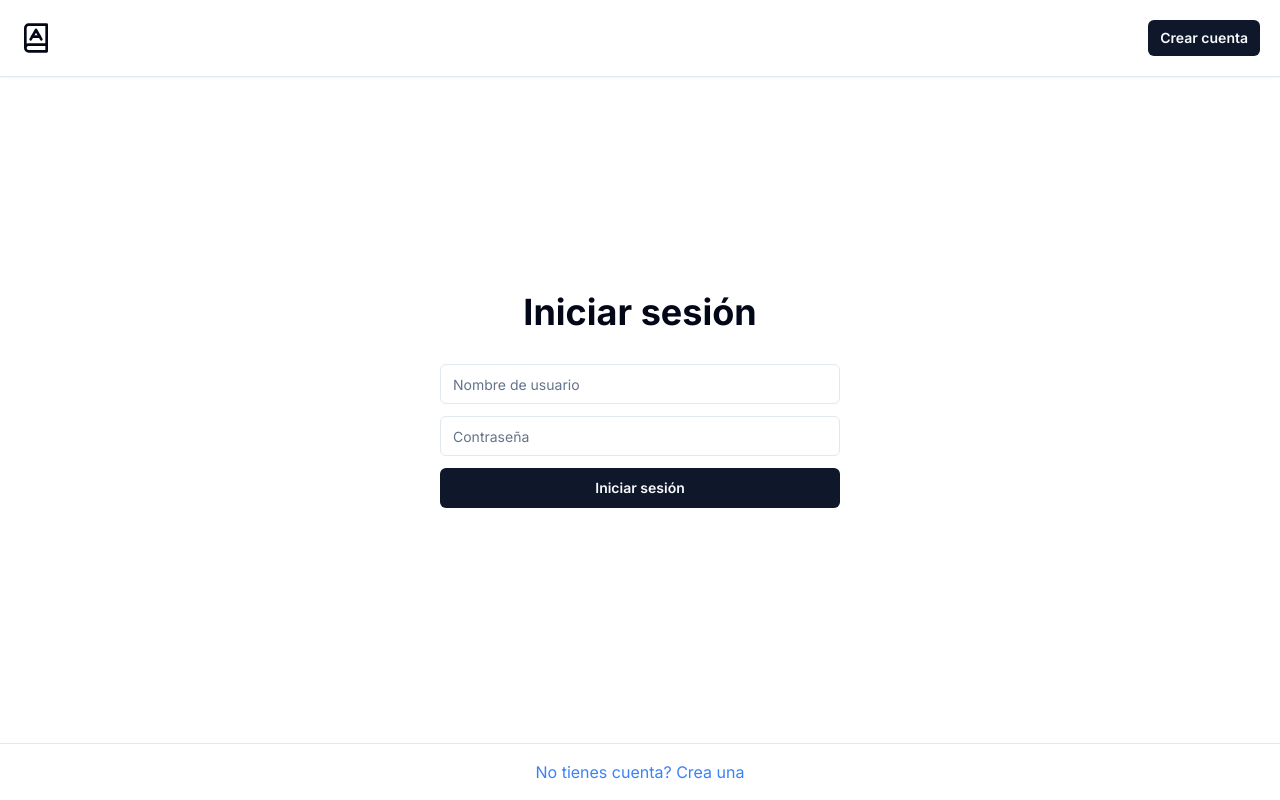
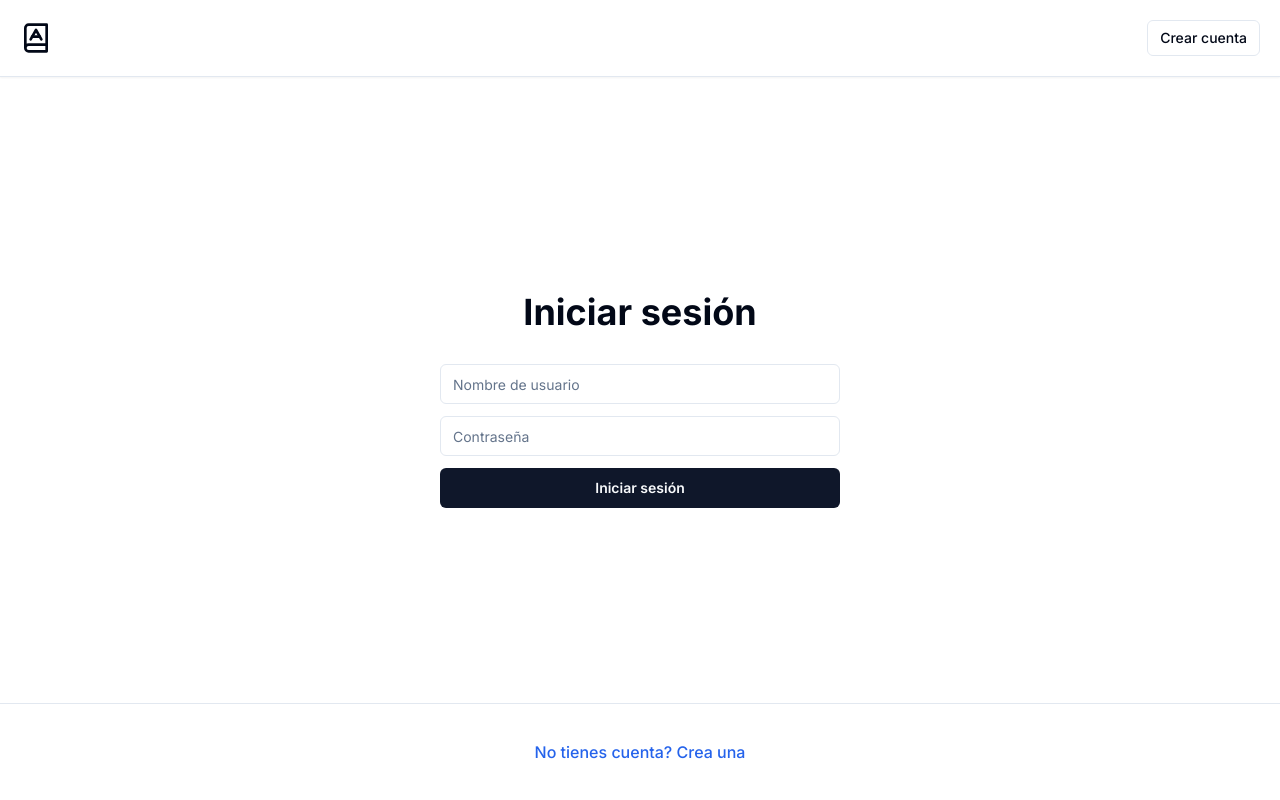
Before and after one commit to code-ventage/final-project-web, a Next.js app: page /auth/login in a window 1280 px wide. Built offline with nearby package versions, Linux system fonts and the light colour scheme.

Commit message:
fix: Add Context and refactoring styles

```diff
--- a/app/auth/login/page.tsx
+++ b/app/auth/login/page.tsx
@@ -1,19 +1,18 @@
 "use client";
 
-import { useState } from 'react'
+import { useState, useContext } from 'react'
 import Link from 'next/link'
 import { useRouter } from 'next/navigation'
-import { useAuth } from '@/hooks/useAuth'
 import { useToast } from '@/components/ui/use-toast'
 import { Loader } from 'lucide-react'
 import { Button } from '@/components/ui/button'
 import { Input } from '@/components/ui/input'
 import AuthHeader from '@/components/auth-header'
-import type { AuthResponse } from '@/hooks/useAuth'
+import AuthContext from '@/context/auth-context'
 
 export default function LoginPage() {
 
-    const { login, isLoading, setUser } = useAuth();
+    const { login, isLoading, setUser } = useContext(AuthContext);
     const [username, setUsername] = useState('');
     const [password, setPassword] = useState('');
     const router = useRouter();
@@ -27,24 +26,22 @@ export default function LoginPage() {
     const handleSubmit = async (e: React.FormEvent<HTMLFormElement>) => {
         e.preventDefault();
         const data = await login({ username, password })
-        console.log(data);
 
         if (data && data.response.status === '200') {
             setUser(data.response.data[0]);
-            router.push('/');
             clearForm();
             toast({
                 title: data.response.message,
                 duration: 3000
             })
-            return;
+            router.push('/');
+        } else {
+            return toast({
+                variant: 'destructive',
+                title: data?.response.message,
+                duration: 3000
+            });
         }
-
-        return toast({
-            variant: 'destructive',
-            title: data?.response.message,
-            duration: 3000
-        });
     }
 
     return (
@@ -89,8 +86,8 @@ export default function LoginPage() {
                 </form>
             </main>
 
-            <footer className="fixed bottom-0 w-full flex items-center justify-center py-4 px-3 border-t shadow-sm">
-                <Link href="/auth/register" className="text-blue-500 hover:underline">
+            <footer className="fixed bottom-0 w-full flex items-center justify-center py-9 px-3 border-t shadow-sm">
+                <Link href="/auth/register" className="font-medium text-blue-600 hover:underline">
                     No tienes cuenta? Crea una
                 </Link>
             </footer>
--- a/app/globals.css
+++ b/app/globals.css
@@ -76,7 +76,9 @@
     }
 }
 
-*,*::before,*::after {
+*,
+*::before,
+*::after {
     box-sizing: border-box;
 }
 
--- a/app/layout.tsx
+++ b/app/layout.tsx
@@ -1,13 +1,10 @@
-import type { Metadata } from "next";
+"use client";
+
 import { ThemeProvider } from "@/components/theme-provider";
 import { Toaster } from "@/components/ui/toaster";
+import { AuthProvider } from "@/context/auth-context";
 import "./globals.css";
 import "@fontsource-variable/inter";
-
-export const metadata: Metadata = {
-    title: "Traductor de números | Home",
-    description: "Generated by create next app",
-};
 
 export default function RootLayout({
     children,
@@ -16,7 +13,14 @@ export default function RootLayout({
 }>) {
     return (
         <html lang="en" suppressHydrationWarning>
+            <head>
+                <meta charSet="utf-8" />
+                <meta name="viewport" content="width=device-width, initial-scale=1.0" />
+                <link rel="icon" href="/app/favicon.ico" />
+                <title>Traductor de números</title>
+            </head>
             <body>
+                <AuthProvider>
                     <ThemeProvider
                         attribute="class"
                         defaultTheme="system"
@@ -25,6 +29,7 @@ export default function RootLayout({
                     >
                         {children}
                     </ThemeProvider>
+                </AuthProvider>
                 <Toaster />
             </body>
         </html >
--- a/components/auth-header.tsx
+++ b/components/auth-header.tsx
@@ -10,11 +10,15 @@ export default function AuthHeader() {
             </Link>
 
             <Button
-                className="font-semibold"
+                className="border"
                 size="sm"
+                variant="ghost"
                 asChild
             >
-                <Link href="/auth/register">
+                <Link
+                    href="/auth/register"
+                    className="font-medium"
+                >
                     Crear cuenta
                 </Link>
             </Button>
--- a/components/footer.tsx
+++ b/components/footer.tsx
@@ -4,7 +4,7 @@ import { Button } from "@/components/ui/button";
 
 export default function Footer() {
     return (
-        <footer className="fixed bottom-0 w-full flex items-center justify-between md:gap-x-4 py-1 px-4 text-sm text-gray-500 border-t border-gray-200 shadow-sm">
+        <footer className="fixed bottom-0 w-full flex items-center justify-between md:gap-x-4 py-1 px-4 text-sm text-gray-500 border-t shadow-sm">
             <div>
                 <span className="font-medium text-dark dark:text-white">Trabajo Final Web 2024 &copy;</span>
 
--- a/components/navbar.tsx
+++ b/components/navbar.tsx
@@ -1,16 +1,17 @@
 import Link from "next/link";
+import { useContext } from "react";
 import { useTheme } from "next-themes";
+import AuthContext from '@/context/auth-context'
 import { Popover, PopoverTrigger } from '@/components/ui/popover'
 import { Tooltip, TooltipProvider, TooltipContent, TooltipTrigger } from '@/components/ui/tooltip'
 import { MoonIcon, SunIcon, BookAIcon, EllipsisVertical, LogInIcon } from "lucide-react";
 import UserMenu from '@/components/user-menu'
 import { Button } from '@/components/ui/button'
-import { useAuth } from '@/hooks/useAuth'
 
 export default function Navbar() {
 
     const { theme, setTheme } = useTheme();
-    const { user } = useAuth();
+    const { user } = useContext(AuthContext);
 
     return (
         <header className="w-full flex items-center justify-between dark:bg-[#09090b] py-2 px-3 border-b shadow-sm">
--- a/components/user-menu.tsx
+++ b/components/user-menu.tsx
@@ -1,16 +1,39 @@
+import Link from 'next/link'
+import { useRouter } from 'next/navigation'
+import { useToast } from '@/components/ui/use-toast'
 import { PopoverContent } from '@/components/ui/popover'
 import { BoltIcon, LogOutIcon } from 'lucide-react'
 
 export default function UserMenu() {
+
+    const router = useRouter()
+    const { toast } = useToast()
+
+    const logout = () => {
+        router.push('/auth/login')
+        toast({
+            title: 'Sesión cerrada correctamente.',
+            duration: 3000,
+        })
+
+    }
+
     return (
         <PopoverContent className="w-[200px] flex flex-col gap-y-2 dark:bg-[#09090b]">
-            <span className="w-full flex gap-x-2 items-center justify-between px-2 border-b pb-3">
+            <Link
+                href="#"
+                className="cursor-pointer w-full flex gap-x-2 items-center justify-between border-b pb-3"
+            >
+                Puntuación
                 <BoltIcon className="size-6" />
-                Puntuación
-            </span>
-            <span className="w-full flex gap-x-2 items-center justify-between px-2 pt-2">
+
+            </Link>
+            <span
+                onClick={() => logout()}
+                className="cursor-pointer w-full flex gap-x-2 items-center justify-between pt-2"
+            >
+                Cerrar sesión
                 <LogOutIcon className="size-6" />
-                Cerrar sesión
             </span>
         </PopoverContent>
     );
--- /dev/null
+++ b/context/auth-context.tsx
@@ -0,0 +1,21 @@
+import { createContext } from 'react'
+import { useAuth, User, AuthResponse } from '@/hooks/useAuth'
+
+interface AuthContext {
+    user: User | null
+    setUser: React.Dispatch<React.SetStateAction<any>>
+    isLoading: boolean
+    login: (user: User) => Promise<AuthResponse | null>
+    logout: () => void
+}
+
+const AuthContext = createContext({} as AuthContext)
+
+export const AuthProvider = ({ children }: { children: React.ReactNode }) => {
+    const { ...auth } = useAuth();
+    return <AuthContext.Provider value={auth}>
+        {children}
+    </AuthContext.Provider >
+}
+
+export default AuthContext
```
Lines whose indentation alone changed are shown as unchanged.
